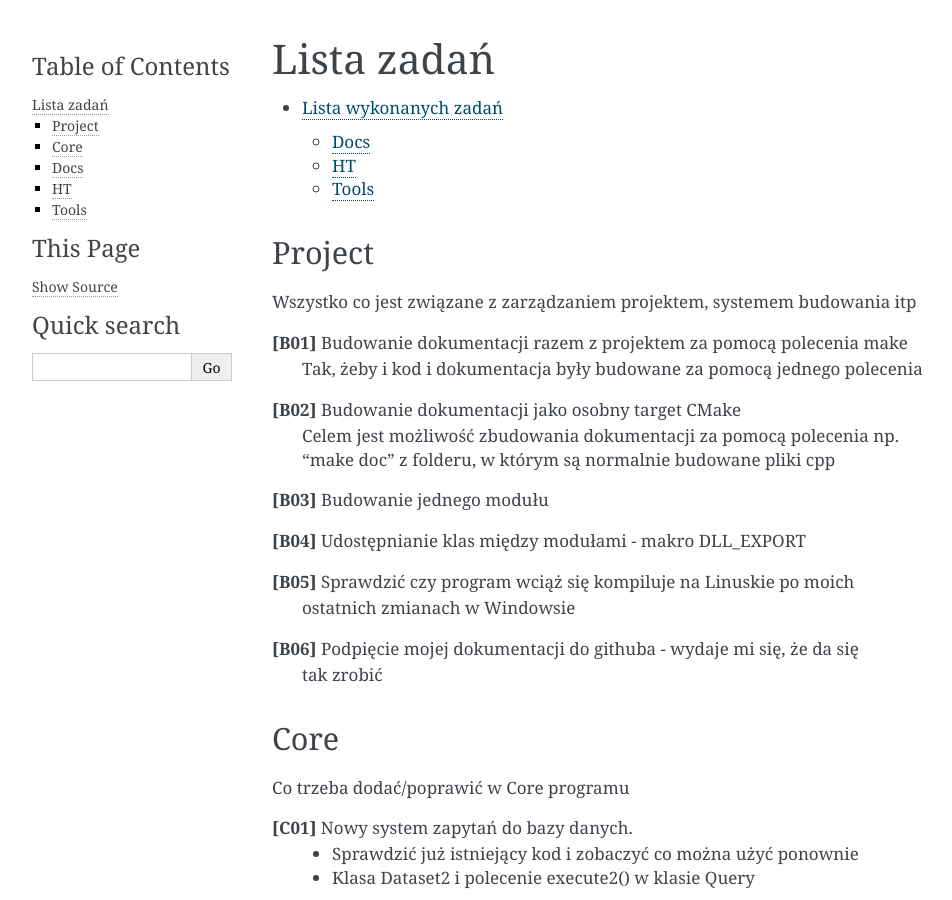
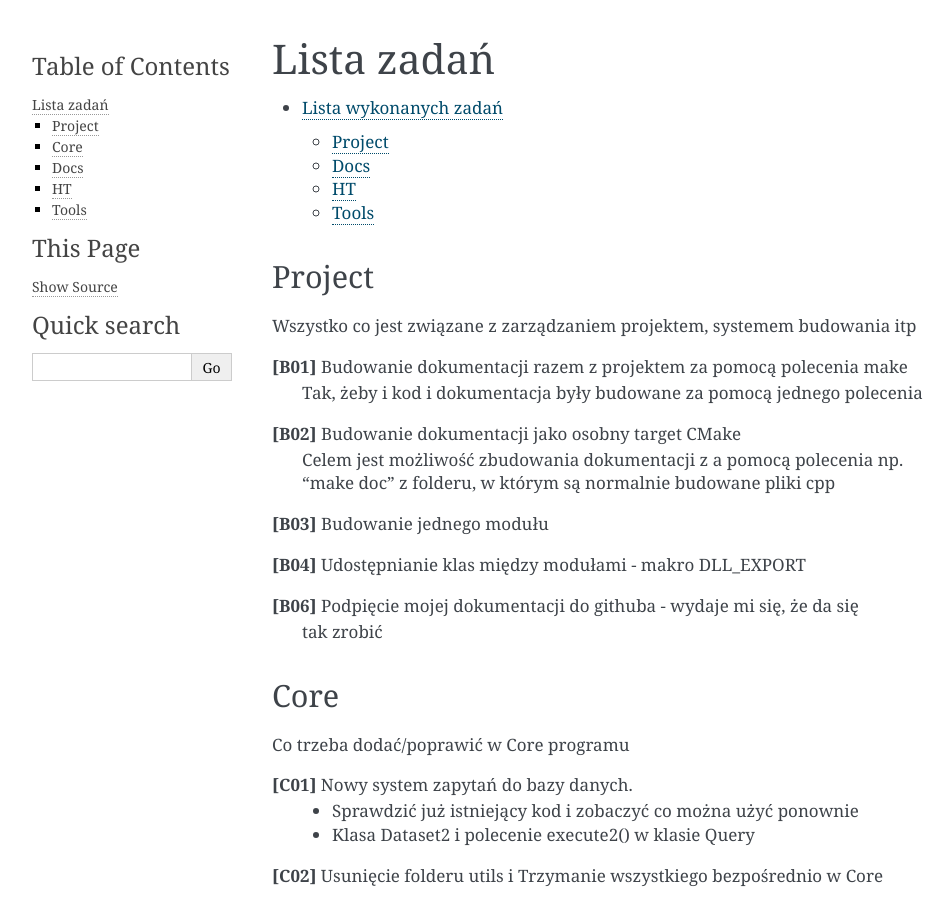
Before and after one commit to minescias/HabitTacker, a Sphinx documentation site: the page built from Documentation/source/Tasks.rst, in a window 1280 px wide and 900 px high. Shown: the whole window, without its empty margins (148-1100 px from the left). Built offline with Sphinx 7.4.7, drawn with Linux system fonts in a browser that asks for light colours.

Commit message:
Fixed compilation on Linux

```diff
--- a/Documentation/source/Tasks.rst
+++ b/Documentation/source/Tasks.rst
@@ -13,15 +13,13 @@
     Tak, żeby i kod i dokumentacja były budowane za pomocą jednego polecenia
 
 **[B02]** Budowanie dokumentacji jako osobny target CMake
-    Celem jest możliwość zbudowania dokumentacji za pomocą polecenia np.
+    Celem jest możliwość zbudowania dokumentacji z
+    a pomocą polecenia np.
     "make doc" z folderu, w którym są normalnie budowane pliki cpp
 
 **[B03]** Budowanie jednego modułu
 
 **[B04]** Udostępnianie klas między modułami - makro DLL_EXPORT
-
-**[B05]** Sprawdzić czy program wciąż się kompiluje na Linuskie po moich
-    ostatnich zmianach w Windowsie
 
 **[B06]** Podpięcie mojej dokumentacji do githuba - wydaje mi się, że  da się
     tak zrobić
```
Also changed, not shown: Documentation/source/tasks/Done.rst (+7 -0 lines), 5 other files.
